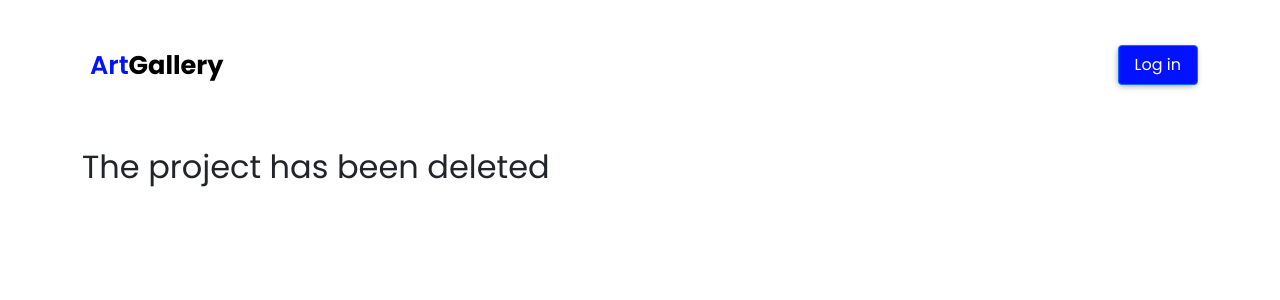
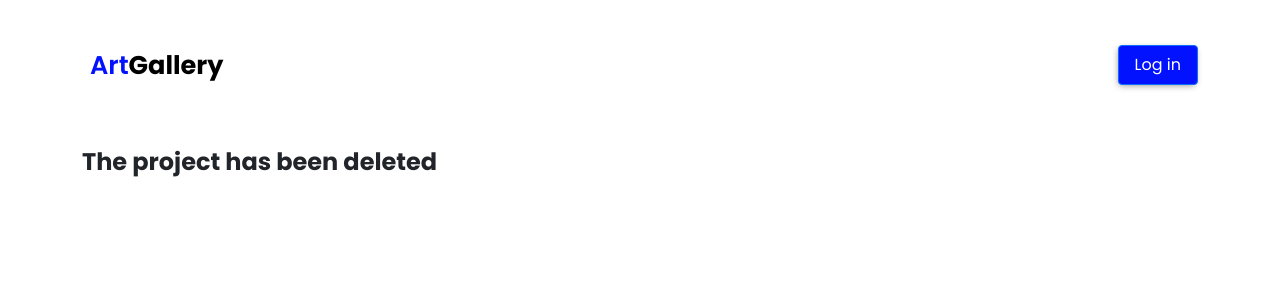
Before and after one commit to ClaudiaRuizUX/art-gallery-site, a React (Create React App) app: page /projects/edit/delete in a window 1280 px wide. Shown: the top 300 px of the page. Built offline with nearby package versions, Linux system fonts and the light colour scheme.

Commit message:
final clean and readme file

```diff
--- a/src/pages/ConfirmationPage.js
+++ b/src/pages/ConfirmationPage.js
@@ -4,8 +4,8 @@ import { Link, useNavigate } from "react-router-dom";
 const ConfirmationPage = () => {
  let navigate = useNavigate();
   return (
-    <div className="align-center">
-      <h2>The project has been deleted</h2>
+    <div>
+      <h3 className="align-center">The project has been deleted</h3>
     </div>
   )
 }
```
Also changed, not shown: 1 other file (tests, documents, lock files or other folders).
